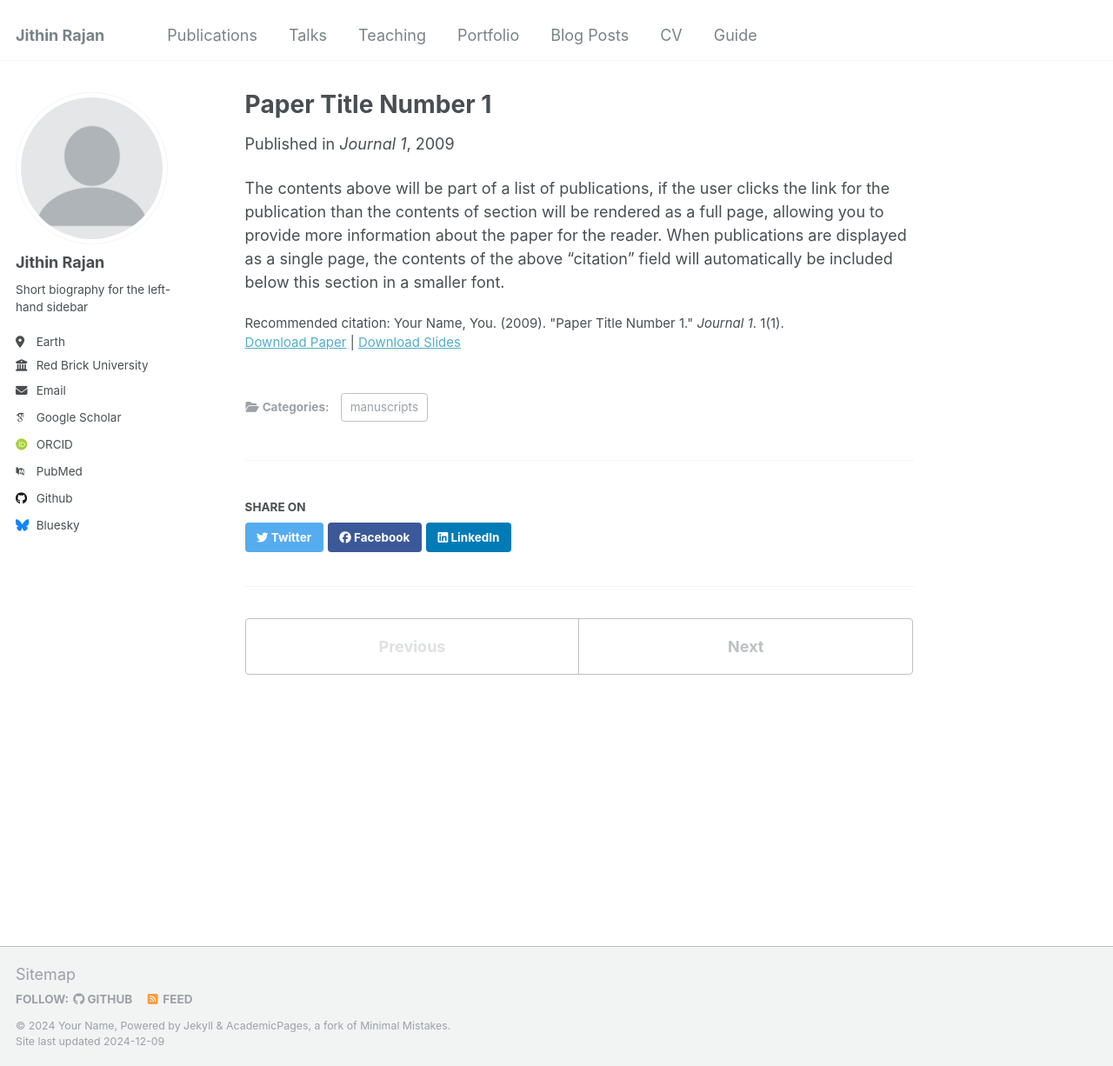
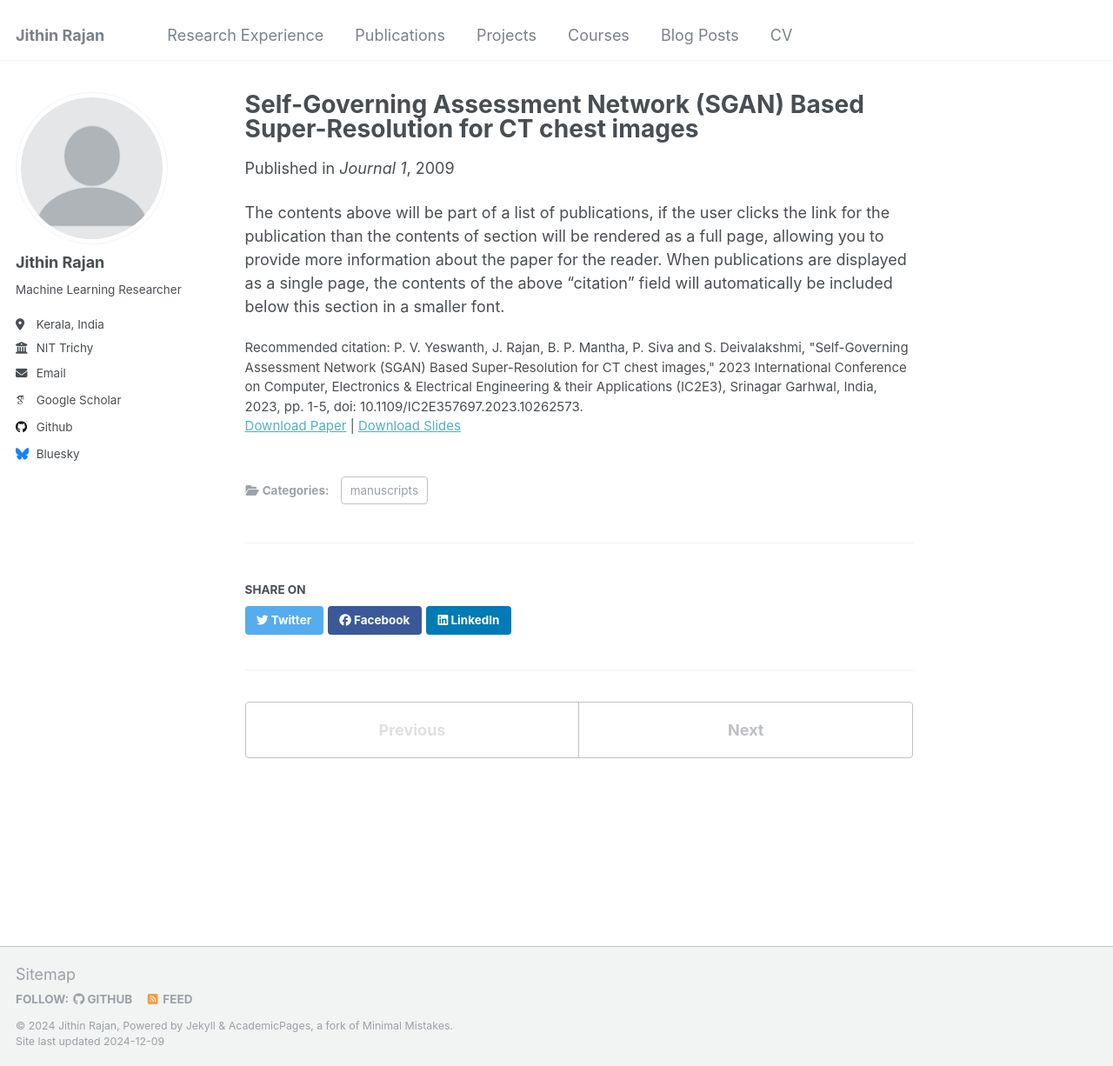
Before and after one commit to Jithin06/Jithin06.github.io, a Jekyll site: the page built from _publications/2009-10-01-paper-title-number-1.md, in a window 1280 px wide and 1226 px high. Shown: the whole window at 87% size. Built offline with Jekyll 4.4.1, drawn with Linux system fonts in a browser that asks for light colours; some web fonts are replaced.

Commit message:
second-commit

```diff
--- a/_config.yml
+++ b/_config.yml
@@ -10,9 +10,9 @@
 locale                   : "en-US"
 title                    : "Jithin Rajan"
 title_separator          : "-"
-name                     : &name "Your Name"
+name                     : &name "Jithin Rajan"
 description              : &description "personal description"
-url                      : https://academicpages.github.io # the base hostname & protocol for your site e.g. "https://[your GitHub username].github.io"
+url                      : https://Jithin06.github.io # the base hostname & protocol for your site e.g. "https://[your GitHub username].github.io"
 baseurl                  : "" # the subpath of your site, e.g. "/blog"
 repository               : "academicpages/academicpages.github.io"
 
@@ -24,19 +24,19 @@ author:
   avatar           : "profile.png"
   name             : "Jithin Rajan"
   pronouns         : # example: "she/her"
-  bio              : "Short biography for the left-hand sidebar"
-  location         : "Earth"
-  employer         : "Red Brick University"
+  bio              : "Machine Learning Researcher"
+  location         : "Kerala, India"
+  employer         : "NIT Trichy"
   uri              : # URL
-  email            : "none@example.org"
+  email            : "jithinrajan035@gmail.com"
 
   # Academic websites
   arxiv            : # URL - Update with the correct link to your profile
-  googlescholar    : "https://scholar.google.com/citations?user=PS_CX0AAAAAJ"
+  googlescholar    : "https://scholar.google.com/citations?user=V3XqzDwAAAAJ&hl=en&oi=ao"
   impactstory      : # URL
-  orcid            : "http://orcid.org/yourorcidurl"
+  orcid            : # URL
   semantic         : # URL
-  pubmed           : "https://www.ncbi.nlm.nih.gov/pubmed/?term=john+snow"
+  pubmed           : # URL
   researchgate     : # URL
   scopus           : # URL
 
--- a/_data/navigation.yml
+++ b/_data/navigation.yml
@@ -5,23 +5,20 @@
 # prevent it from being included in the site.
 
 main:
+  - title: "Research Experience"
+    url: /research/
+
   - title: "Publications"
     url: /publications/
 
-  - title: "Talks"
-    url: /talks/
+  - title: "Projects"
+    url: /projects/
 
-  - title: "Teaching"
-    url: /teaching/
-
-  - title: "Portfolio"
-    url: /portfolio/
+  - title: "Courses"
+    url: /courses/
 
   - title: "Blog Posts"
     url: /year-archive/
 
   - title: "CV"
-    url: /cv/
-
-  - title: "Guide"
-    url: /markdown/
+    url: /files/JithinResumeNew.pdf/
--- a/_publications/2009-10-01-paper-title-number-1.md
+++ b/_publications/2009-10-01-paper-title-number-1.md
@@ -1,5 +1,5 @@
 ---
-title: "Paper Title Number 1"
+title: "Self-Governing Assessment Network (SGAN) Based Super-Resolution for CT chest images"
 collection: publications
 category: manuscripts
 permalink: /publication/2009-10-01-paper-title-number-1
@@ -8,7 +8,7 @@ date: 2009-10-01
 venue: 'Journal 1'
 slidesurl: 'http://academicpages.github.io/files/slides1.pdf'
 paperurl: 'http://academicpages.github.io/files/paper1.pdf'
-citation: 'Your Name, You. (2009). &quot;Paper Title Number 1.&quot; <i>Journal 1</i>. 1(1).'
+citation: 'P. V. Yeswanth, J. Rajan, B. P. Mantha, P. Siva and S. Deivalakshmi, "Self-Governing Assessment Network (SGAN) Based Super-Resolution for CT chest images," 2023 International Conference on Computer, Electronics & Electrical Engineering & their Applications (IC2E3), Srinagar Garhwal, India, 2023, pp. 1-5, doi: 10.1109/IC2E357697.2023.10262573.'
 ---
 
 The contents above will be part of a list of publications, if the user clicks the link for the publication than the contents of section will be rendered as a full page, allowing you to provide more information about the paper for the reader. When publications are displayed as a single page, the contents of the above "citation" field will automatically be included below this section in a smaller font.
```
Also changed, not shown: 1 other file.
